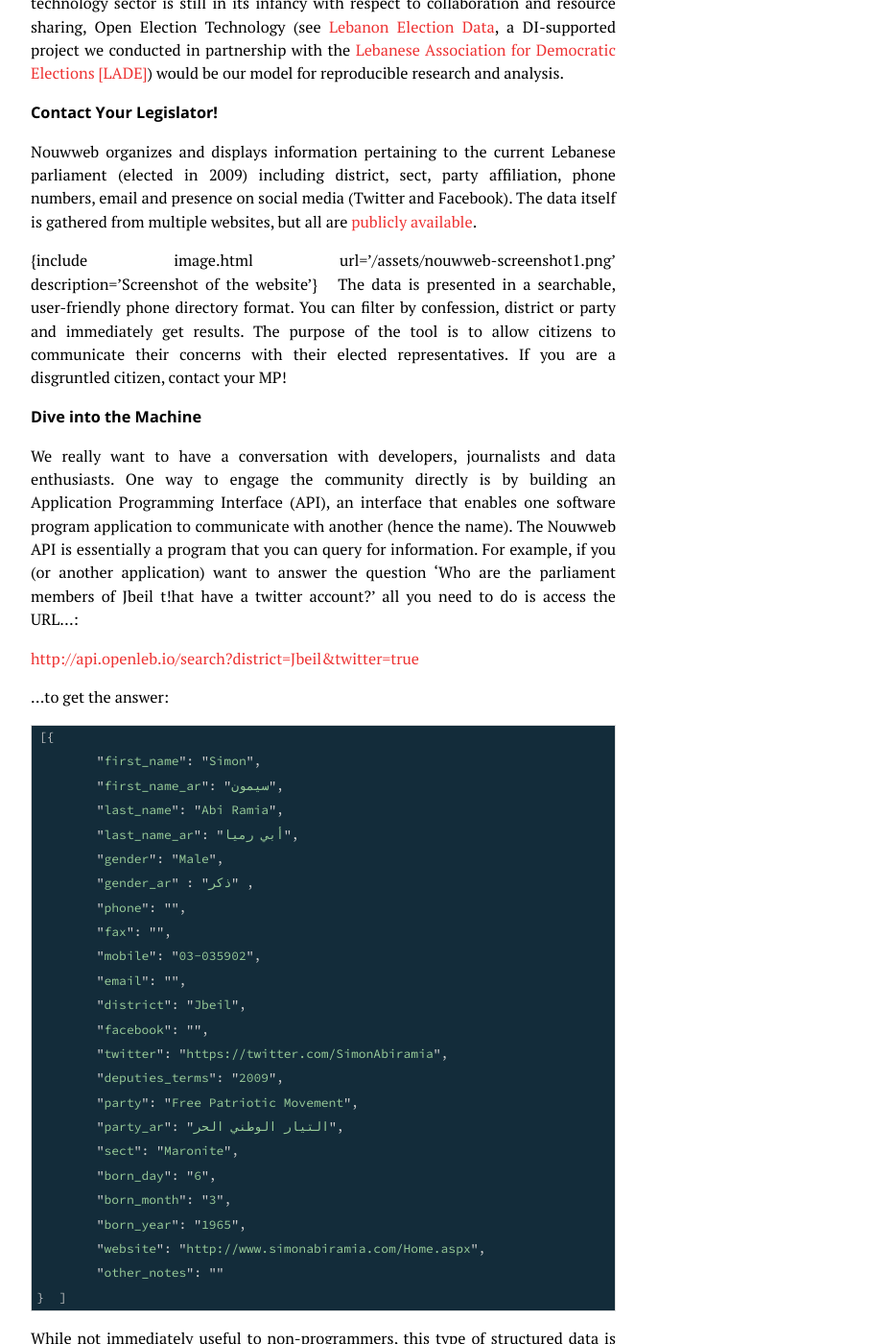
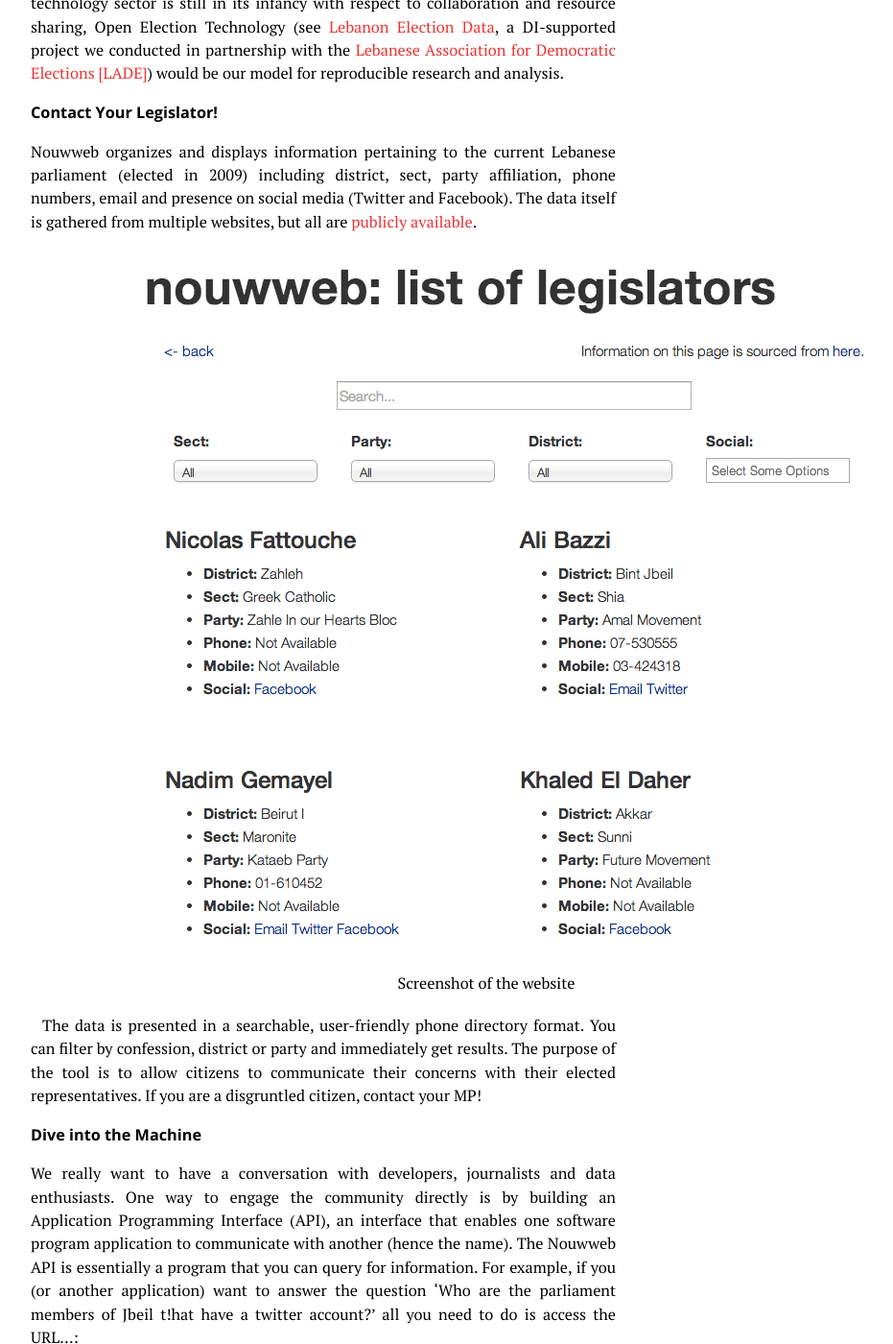
Before and after one commit to kamicut/kamicut.github.io, a Jekyll site: the page built from _posts/2014-07-25-nouwweb.md, in a window 1280 px wide and 1400 px high, scrolled down 490 px. Shown: the whole window at 96% size, without its empty margins (303-1234 px from the left). Built offline with Jekyll 4.4.1, drawn with Linux system fonts in a browser that asks for light colours; Markdown is read by kramdown in place of the engine named in the settings.

Commit message:
Update 2014-07-25-nouwweb.md

```diff
--- a/_posts/2014-07-25-nouwweb.md
+++ b/_posts/2014-07-25-nouwweb.md
@@ -14,7 +14,7 @@
 ### Contact Your Legislator!
 Nouwweb organizes and displays information pertaining to the current Lebanese parliament (elected in 2009) including district, sect, party affiliation, phone numbers, email and presence on social media (Twitter and Facebook). The data itself is gathered from multiple websites, but all are [publicly available](http://bit.ly/VyVhrD).
 
-{include image.html url='/assets/nouwweb-screenshot1.png' description='Screenshot of the website'}
+{% include image.html url='/assets/nouwweb-screenshot1.png' description='Screenshot of the website' %}
 
 The data is presented in a searchable, user-friendly phone directory format. You can filter by confession, district or party and immediately get results. The purpose of the tool is to allow citizens to communicate their concerns with their elected representatives. If you are a disgruntled citizen, contact your MP!
 
```
